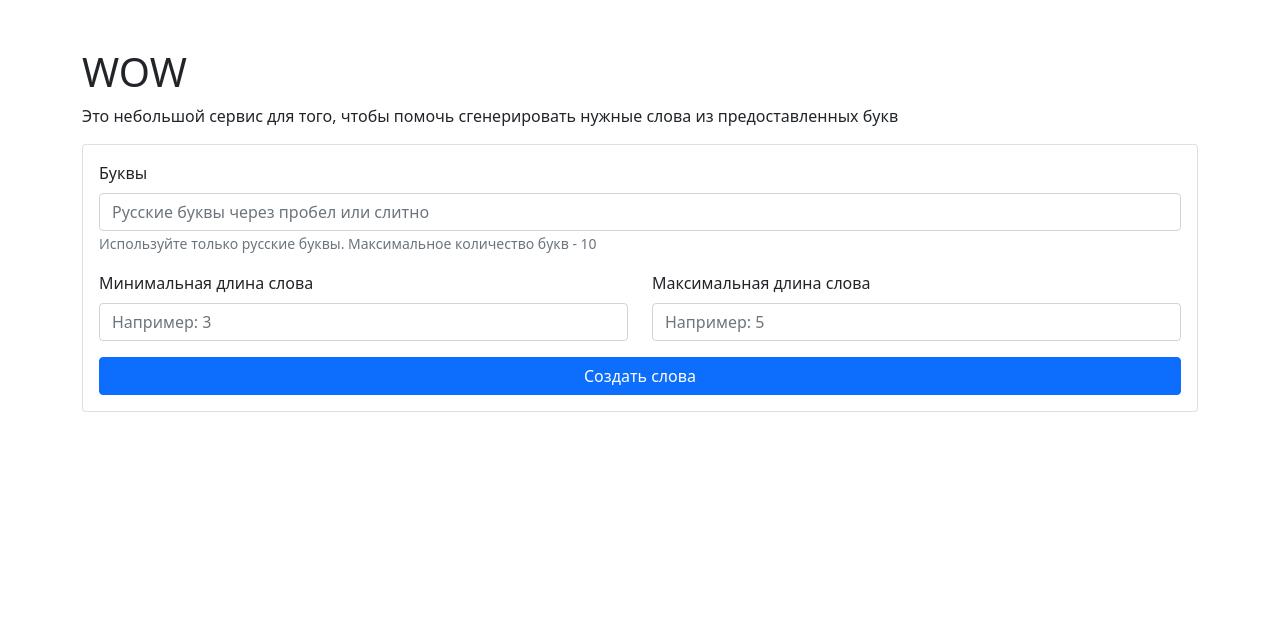
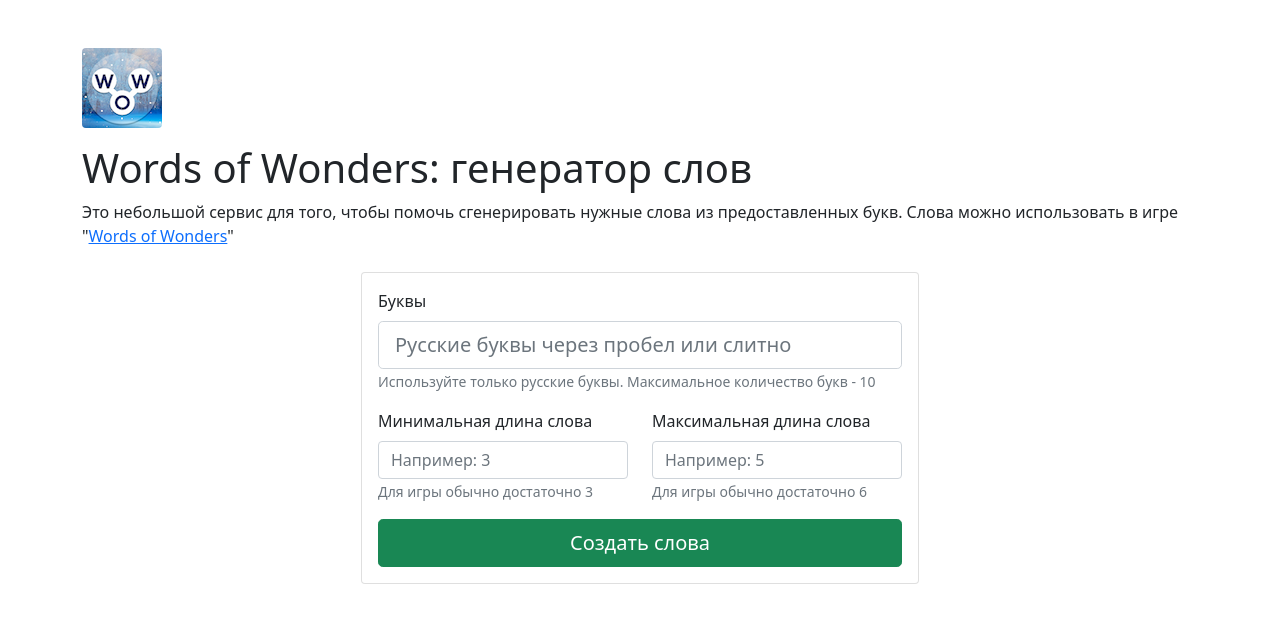
Before and after one commit to ultragex/wow-generator, a Flask app: page / in a window 1280 px wide. Shown: the top 623 px of the page. Run offline with Flask 2, Linux system fonts and the light colour scheme; parts of the project's set-up code (start-up, migrations or seed data) failed here and were passed over.

Commit message:
some fixes in templates

```diff
--- a/app.py
+++ b/app.py
@@ -1,5 +1,5 @@
 from crypt import methods
-from flask import Flask, jsonify, redirect, render_template, request, url_for
+from flask import Flask, jsonify, redirect, render_template, request, url_for # type: ignore
 import wordsgenerator
 
 app = Flask(__name__)
--- a/templates/index.html
+++ b/templates/index.html
@@ -8,35 +8,45 @@
     <link href="https://cdn.jsdelivr.net/npm/bootstrap@5.1.3/dist/css/bootstrap.min.css" rel="stylesheet"
         integrity="sha384-1BmE4kWBq78iYhFldvKuhfTAU6auU8tT94WrHftjDbrCEXSU1oBoqyl2QvZ6jIW3" crossorigin="anonymous">
 
-    <title>Document</title>
+    <title>Генератор слов для "Words of Wonders"</title>
 </head>
 
 <body>
     <div class="container py-5">
-        <h1>WOW</h1>
-        <p class="text">Это небольшой сервис для того, чтобы помочь сгенерировать нужные слова из предоставленных букв
-        </p>
-        <div class="card">
+        <div class="mb-4">
+            <img src="{{url_for('static', filename='wow_logo.png')}}" class="rounded mb-3" alt="Words of Wonders Logo">
+            <h1>Words of Wonders: генератор слов</h1>
+            <p class="text">Это небольшой сервис для того, чтобы помочь сгенерировать нужные слова из предоставленных
+                букв.
+                Слова можно использовать в игре "<a
+                    href="https://play.google.com/store/apps/details?id=com.fugo.wow">Words of Wonders</a>"
+            </p>
+        </div>
+        <div class="card col col-xl-6 mx-auto">
             <div class="card-body">
                 <form action="/result" method="post">
                     <div class="mb-3">
                         <label for="letters" class="form-label">Буквы</label>
-                        <input type="text" class="form-control" id="letters" name="sample"
+                        <input type="text" class="form-control form-control-lg" id="letters" name="sample"
                             placeholder="Русские буквы через пробел или слитно" required>
                         <small class="form-text text-muted">Используйте только русские буквы. Максимальное количество
-                            букв - 10</small>
+                            букв&nbsp;-&nbsp;10</small>
                     </div>
                     <div class="mb-3">
                         <div class="row">
                             <div class="col"><label for="min" class="form-label">Минимальная длина слова</label>
-                                <input type="number" class="form-control" id="min" name="result_min" placeholder="Например: 3" required>
+                                <input type="number" class="form-control" id="min" name="result_min"
+                                    placeholder="Например: 3" required>
+                                <small class="form-text text-muted">Для игры обычно достаточно 3</small>
                             </div>
                             <div class="col"><label for="max" class="form-label">Максимальная длина слова</label>
-                                <input type="number" class="form-control" id="max" name="result_max" placeholder="Например: 5" required>
+                                <input type="number" class="form-control" id="max" name="result_max"
+                                    placeholder="Например: 5" required>
+                                <small class="form-text text-muted">Для игры обычно достаточно 6</small>
                             </div>
                         </div>
                     </div>
-                    <button type="submit" class="btn btn-primary w-100">Создать слова</button>
+                    <button type="submit" class="btn btn-lg btn-success w-100">Создать слова</button>
 
                 </form>
             </div>
```
Also changed, not shown: wordsgenerator.py (+1 -8 lines), static/wow_logo.png (added).
